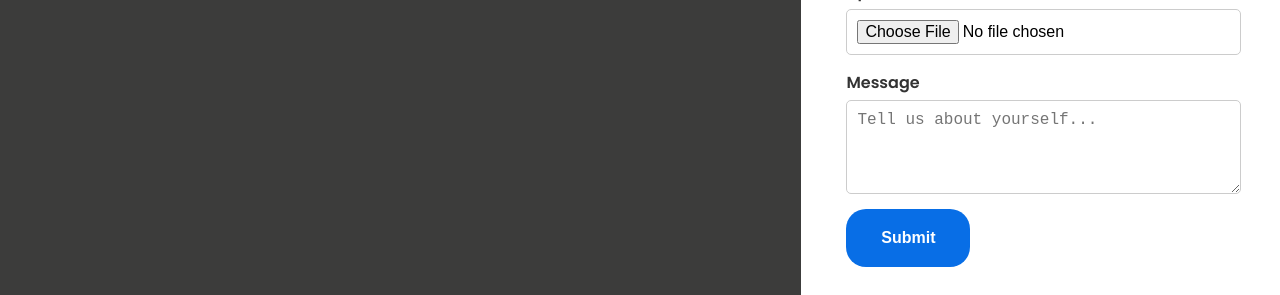
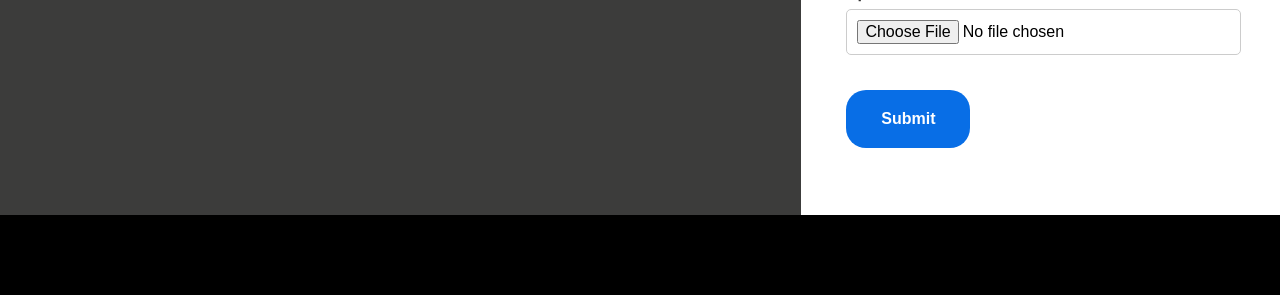
Before and after one commit to sujithselvaraj/jaysan, a React (Create React App) app: page /career in a window 1280 px wide. Shown: the part 595-890 px from the top of the page. Built offline with nearby package versions, Linux system fonts and the light colour scheme; no server answers; the HTML template or start-up script is replaced by a standard one.

Commit message:
removed the message in career entity

```diff
--- a/src/Components/AdminPortal/Career/ListCareer.jsx
+++ b/src/Components/AdminPortal/Career/ListCareer.jsx
@@ -42,7 +42,6 @@ const ListCareer = () => {
               <th>Full Name</th>
               <th>Email</th>
               <th>Phone Number</th>
-              <th>Message</th>
               <th>Resume</th>
               <th>Actions</th>
             </tr>
@@ -55,7 +54,6 @@ const ListCareer = () => {
                   <td>{career.fullName}</td>
                   <td>{career.email}</td>
                   <td>{career.phoneNumber}</td>
-                  <td>{career.message}</td>
                   <td>
                     <a
                       href={career.resumeUrl}
--- a/src/Components/Career/Career.css
+++ b/src/Components/Career/Career.css
@@ -1,7 +1,7 @@
 .career {
     background: #fff;
     display: flex;
-    min-height: 100vh;
+    min-height: 90vh;
   }
 
   .career-div {
@@ -48,20 +48,10 @@
     font-size: 16px;
   }
 
-  .form-group-career textarea
-  {
-    display: flex;
-    width: 90%;
-    padding: 10px;
-    border: 1px solid #ccc;
-    border-radius: 5px;
-    font-size: 16px;
-
-
-  }
 
   .submit-career-btn {
     width: 30%;
+    margin-top: 20px;
     padding: 20px;
     font-weight: bolder;
     background-color: #086ee6;
--- a/src/Components/Career/Career.jsx
+++ b/src/Components/Career/Career.jsx
@@ -9,8 +9,7 @@ const Career = () => {
   const [formData, setFormData] = useState({
     fullName: "",
     email: "",
-    phoneNumber: "",
-    message: "",
+    phoneNumber: ""
   });
   const [resume, setResume] = useState(null);
   const [loading, setLoading] = useState(false);
@@ -46,7 +45,7 @@ const Career = () => {
       console.log("Response:", response);
 
       // Clear form after successful submission
-      setFormData({ fullName: "", email: "", phoneNumber: "", message: "" });
+      setFormData({ fullName: "", email: "", phoneNumber: ""});
       setResume(null);
     } catch (error) {
       setErrorMessage("Failed to submit application. Please try again.");
@@ -98,10 +97,6 @@ const Career = () => {
               <label>Upload Resume</label>
               <input type="file" name="resume" onChange={handleFileChange} required />
             </div>
-            <div className="form-group-career">
-              <label>Message</label>
-              <textarea name="message" value={formData.message} onChange={handleChange} placeholder="Tell us about yourself..." rows="4"></textarea>
-            </div>
             <button type="submit" className="submit-career-btn" disabled={loading}>
               {loading ? "Submitting..." : "Submit"}
             </button>
```
